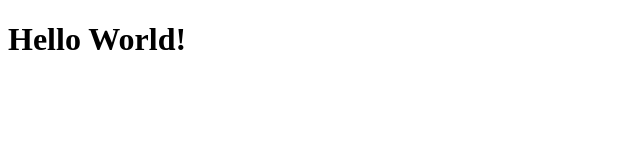
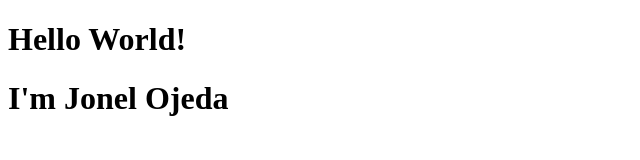
Before and after one commit to jonelojeda/devtests, a plain HTML site: page index.html in a window 1280 px wide. Shown: the whole page, without its empty margins (0-640 px from the left). Drawn offline with Linux system fonts and the light colour scheme.

Commit message:
minor change

```diff
--- a/index.html
+++ b/index.html
@@ -8,5 +8,6 @@
 </head>
 <body>
     <h1>Hello World!</h1>
+    <h1>I'm Jonel Ojeda</h1>
 </body>
 </html>
```
